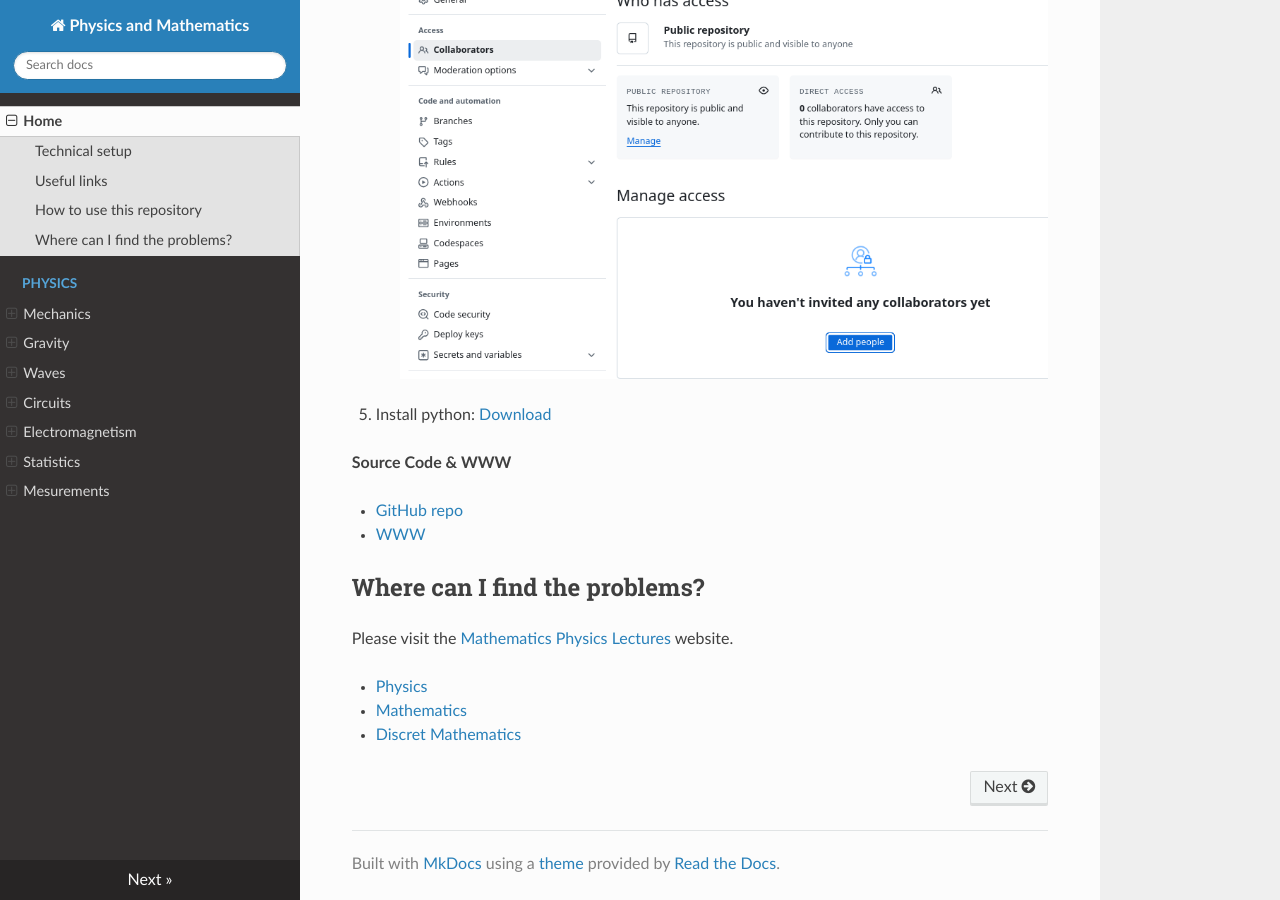
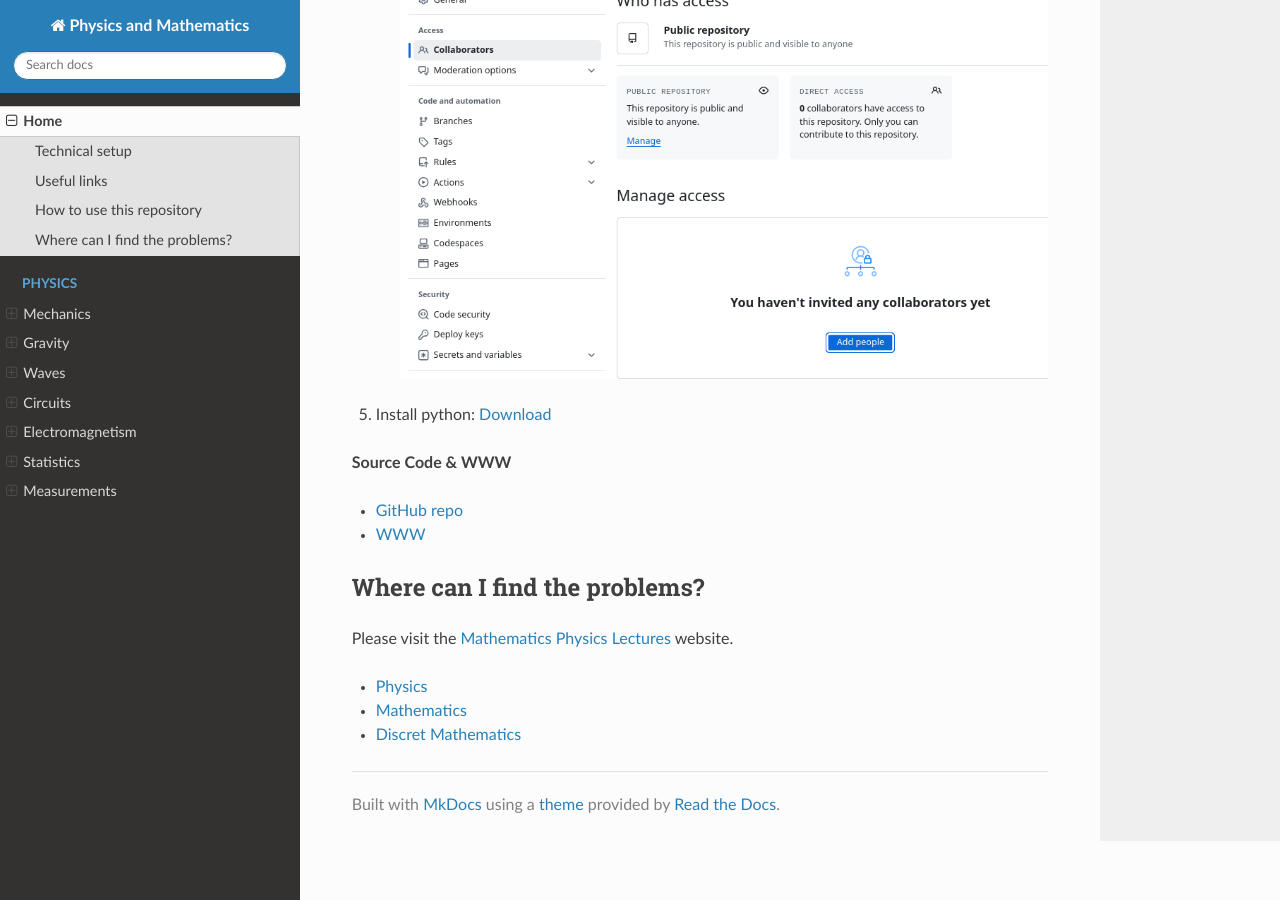
Before and after one commit to YahyaLendani/solutions_repo-main, an MkDocs documentation site: the page built from docs/index.md, in a window 1280 px wide and 900 px high, scrolled down 1207 px. Built offline with MkDocs 1.6.1, drawn with Linux system fonts in a browser that asks for light colours; nearby versions of some CDN libraries.

Commit message:
Update mkdocs.yml

```diff
--- a/mkdocs.yml
+++ b/mkdocs.yml
@@ -23,20 +23,20 @@
   - Home: index.md
   - Physics:
       - Mechanics:
-          - Problem 1: "1 Physics/1 Mechanics/Problem_1.md"
-          - Problem 2: "1 Physics/1 Mechanics/Problem_2.md"
+          - Problem 1: "1_Physics/1_Mechanics/Problem_1.md"
+          - Problem 2: "1_Physics/1_Mechanics/Problem_2.md"
       - Gravity:
-          - Problem 1: "1 Physics/2 Gravity/Problem_1.md"
-          - Problem 2: "1 Physics/2 Gravity/Problem_2.md"
-          - Problem 3: "1 Physics/2 Gravity/Problem_3.md"
+          - Problem 1: "1_Physics/2_Gravity/Problem_1.md"
+          - Problem 2: "1_Physics/2_Gravity/Problem_2.md"
+          - Problem 3: "1_Physics/2_Gravity/Problem_3.md"
       - Waves:
-          - Problem 1: "1 Physics/3 Waves/Problem_1.md"
+          - Problem 1: "1_Physics/3_Waves/Problem_1.md"
       - Circuits:
-          - Problem 1: "1 Physics/4 Circuits/Problem_1.md"
+          - Problem 1: "1_Physics/4_Circuits/Problem_1.md"
       - Electromagnetism:
-          - Problem 1: "1 Physics/5 Electromagnetism/Problem_1.md"
+          - Problem 1: "1_Physics/5_Electromagnetism/Problem_1.md"
       - Statistics:
-          - Problem 1: "1 Physics/6 Statistics/Problem_1.md"
-          - Problem 2: "1 Physics/6 Statistics/Problem_2.md"
-      - Mesurements:
-          - Problem 1: "1 Physics/7 Mesurements/Problem_1.md"
+          - Problem 1: "1_Physics/6_Statistics/Problem_1.md"
+          - Problem 2: "1_Physics/6_Statistics/Problem_2.md"
+      - Measurements:
+          - Problem 1: "1_Physics/7_Measurements/Problem_1.md"
```
